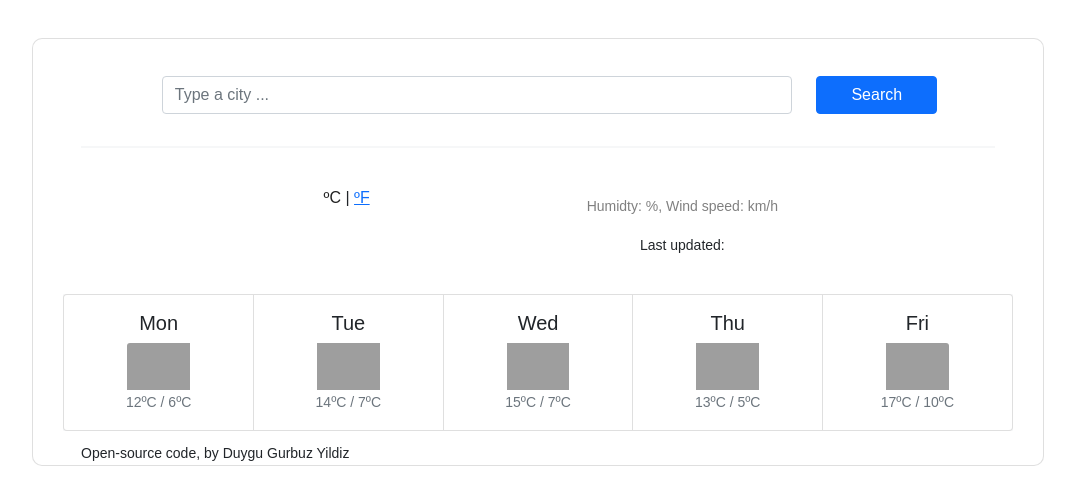
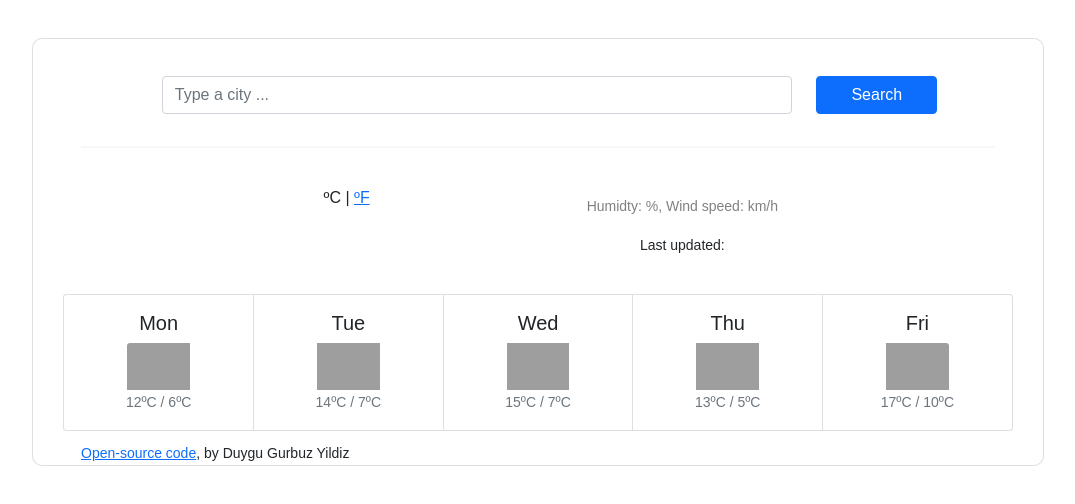
Before and after one commit to duygugurbuzyildiz/vanilla-weatherapp-homework, a plain HTML site: page index.html in a window 1280 px wide. Shown: the whole page, without its empty margins (102-1177 px from the left). Drawn offline with nearby package versions, Linux system fonts and the light colour scheme; no server answers; grey boxes are pictures that could not be loaded.

Commit message:
Added Github link

```diff
--- a/index.html
+++ b/index.html
@@ -87,7 +87,7 @@
         </div>
         <div class="me-5 ms-5">
         <small>
-        Open-source code, by Duygu Gurbuz Yildiz
+        <a href="https://github.com/duygugurbuzyildiz/vanilla-weatherapp-homework">Open-source code</a>, by Duygu Gurbuz Yildiz
         </small>
         </div>
     </div>
```
